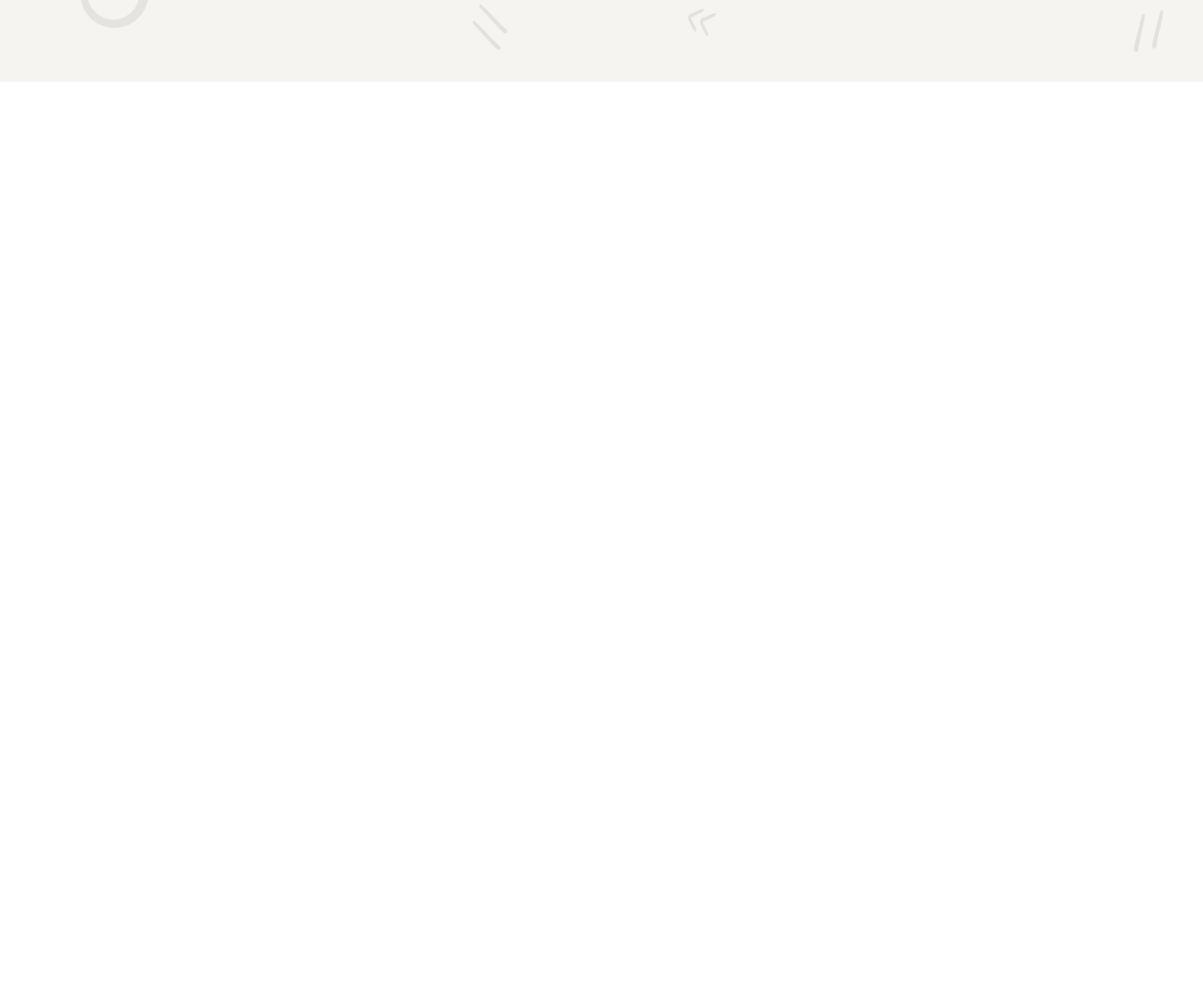
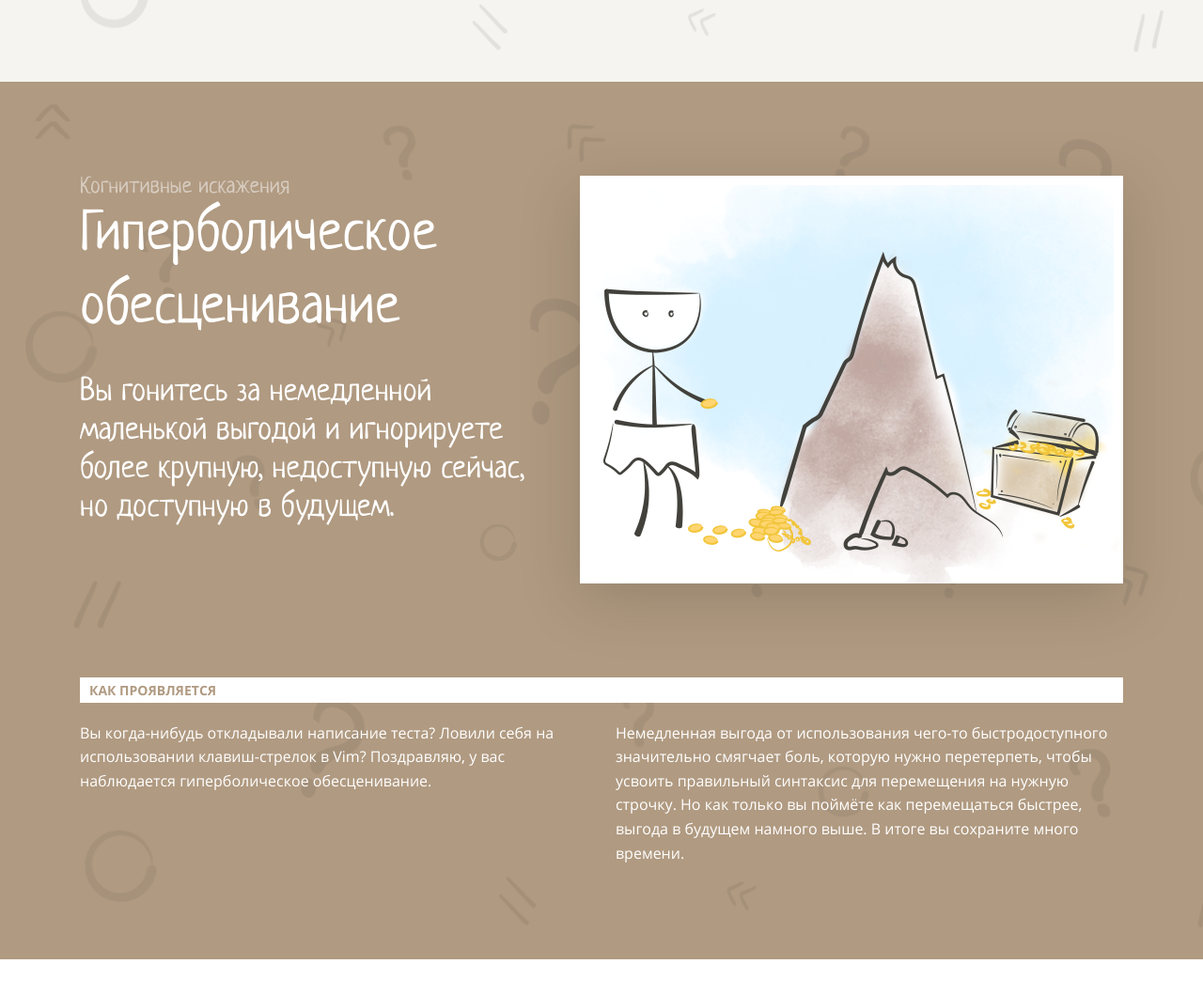
Before and after one commit to aldangold/layout-designer-project-lvl1, a website: page src/index.html in a window 1280 px wide. Shown: the part 5309-6368 px from the top of the page at 94% size. Before the commit the page ends 5596 px from the top, so only its background shows below. Drawn offline with Linux system fonts and the light colour scheme.

Commit message:
step9: adding hyperbolic-depreciation-section

```diff
--- a/src/index.html
+++ b/src/index.html
@@ -139,6 +139,29 @@
           </div>
         </div>
       </section>
+      <section class="hyperbolic-depreciation bg-image" id="hyperbolic-depreciation">
+        <div class="container">
+          <div class="row">
+            <div class="col pr-15">
+              <span class="before-header-section white-semiopacity">Когнитивные искажения</span>
+              <h2 class="white">Гиперболическое обесценивание</h2>
+              <p class="cm-description white">Вы гонитесь за немедленной маленькой выгодой и игнорируете более крупную, недоступную сейчас, но доступную в будущем.</p>
+            </div>
+            <div class="col pl-15">
+              <img class="shadow" src="./assets/images/4.png" alt="Тота в руках держит монетки и не видит сундука за горой"/>
+            </div>
+          </div>
+          <h3 class="mt-100 mb-20 how-appear-header before-header-section-white">Как проявляется</h3>
+          <div class="row">
+            <div class="col pr-15 white">
+              Вы когда-нибудь откладывали написание теста? Ловили себя на использовании клавиш-стрелок в Vim? Поздравляю, у вас наблюдается гиперболическое обесценивание.
+            </div>
+            <div class="col pl-15 white">
+              Немедленная выгода от использования чего-то быстродоступного значительно смягчает боль, которую нужно перетерпеть, чтобы усвоить правильный синтаксис для перемещения на нужную строчку. Но как только вы поймёте как перемещаться быстрее, выгода в будущем намного выше. В итоге вы сохраните много времени.
+            </div>
+          </div>
+        </div>
+      </section>
 
 
     </main>
```
Also changed, not shown: src/assets/images/4.png (added).
